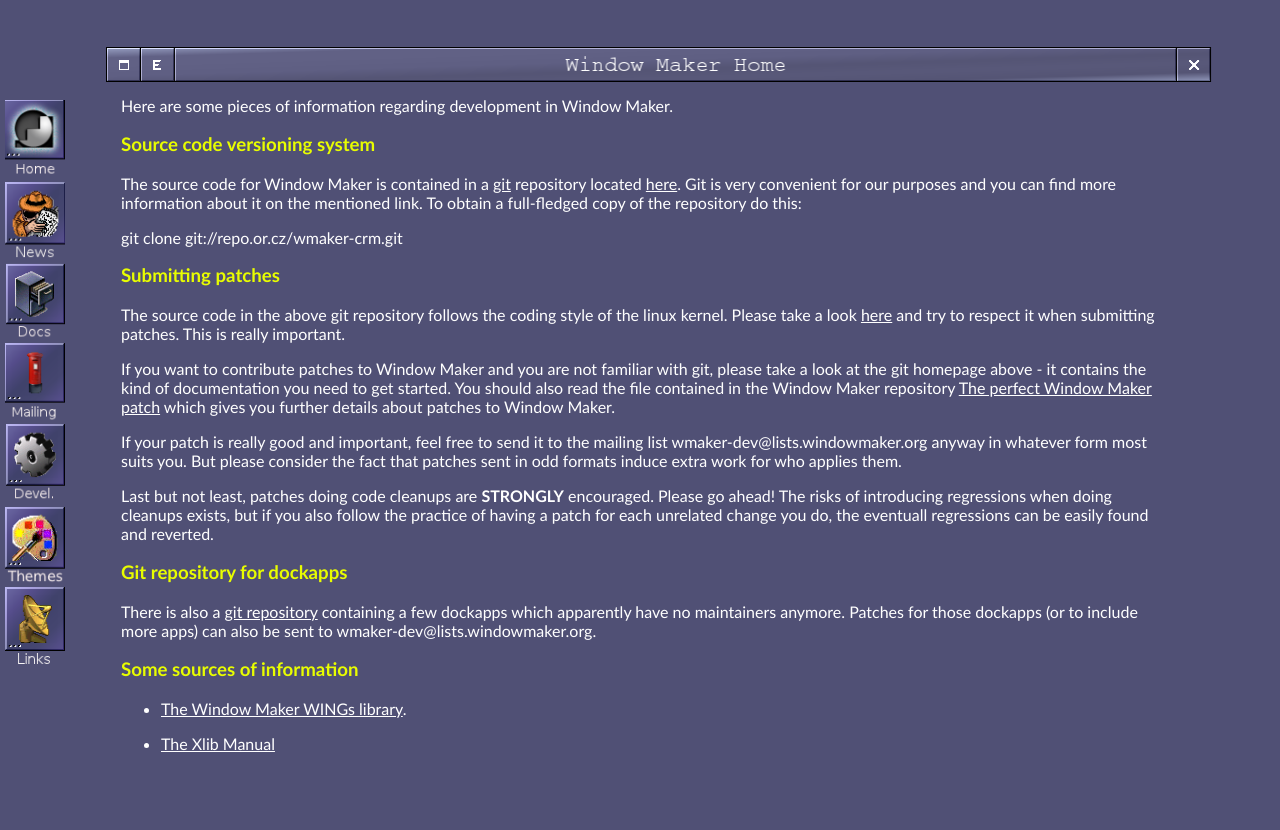
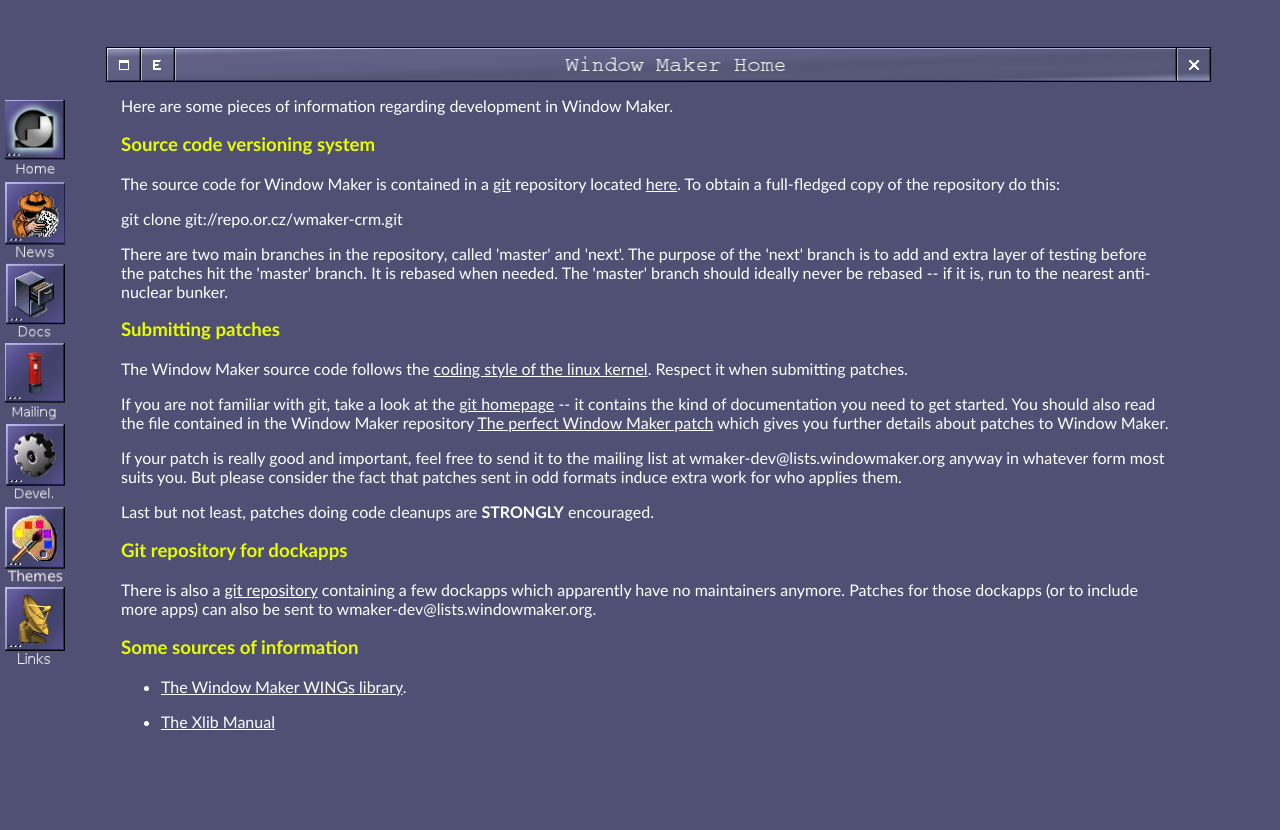
Before and after one commit to window-maker/dockapps, a PHP site: page /dev.php in a window 1280 px wide. Shown: the top 830 px of the page. Run offline with PHP 8.4, Linux system fonts and the light colour scheme.

Commit message:
dev: Small updates

```diff
--- a/dev.php
+++ b/dev.php
@@ -19,35 +19,36 @@
 
           <h3>Source code versioning system</h3>
 
-          <p>The source code for Window Maker is contained in a <a href="http://git-scm.com/">git</a> repository located <a href=
-          "http://repo.or.cz/w/wmaker-crm.git">here</a>. Git is very convenient for our purposes and you can find more
-          information about it on the mentioned link. To obtain a full-fledged copy of the repository do this:<br /></p>
+          <p>The source code for Window Maker is contained in a <a href="http://git-scm.com/" target="_blank">git</a> repository located <a href=
+          "http://repo.or.cz/w/wmaker-crm.git" target="_blank">here</a>. To obtain a full-fledged copy of the repository do this:<br /></p>
 
           <p>git clone git://repo.or.cz/wmaker-crm.git<br /></p>
 
+	  <p> There are two main branches in the repository, called 'master' and 'next'. The purpose of the 'next' branch is to add
+	  and extra layer of testing before the patches hit the 'master' branch. It is rebased when needed. The 'master' branch
+	  should ideally never be rebased -- if it is, run to the nearest anti-nuclear bunker.</p>
+
           <h3>Submitting patches</h3>
 
-          <p>The source code in the above git repository follows the coding style of the linux kernel. Please take a look
-          <a href="http://git.kernel.org/?p=linux/kernel/git/torvalds/linux.git;a=blob_plain;f=Documentation/CodingStyle;hb=HEAD">
-          here</a> and try to respect it when submitting patches. This is really important.</p>
+          <p>The Window Maker source code follows the
+          <a href="http://git.kernel.org/?p=linux/kernel/git/torvalds/linux.git;a=blob_plain;f=Documentation/CodingStyle;hb=HEAD" target="_blank">
+          coding style of the linux kernel</a>. Respect it when submitting patches.</p>
 
-          <p>If you want to contribute patches to Window Maker and you are not familiar with git, please take a look at the git
-          homepage above - it contains the kind of documentation you need to get started. You should also read the file contained
+          <p>If you are not familiar with git, take a look at the <a href="http://git-scm.com/" target="_blank">git homepage</a>
+          -- it contains the kind of documentation you need to get started. You should also read the file contained
           in the Window Maker repository <a href=
-          "http://repo.or.cz/w/wmaker-crm.git/blob/HEAD:/The-perfect-Window-Maker-patch.txt">The perfect Window Maker patch</a>
+          "http://repo.or.cz/w/wmaker-crm.git/blob/HEAD:/The-perfect-Window-Maker-patch.txt" target="_blank">The perfect Window Maker patch</a>
           which gives you further details about patches to Window Maker.</p>
 
-          <p>If your patch is really good and important, feel free to send it to the mailing list
+          <p>If your patch is really good and important, feel free to send it to the mailing list at
           wmaker-dev@lists.windowmaker.org anyway in whatever form most suits you. But please consider the fact that patches sent
           in odd formats induce extra work for who applies them.</p>
 
-          <p>Last but not least, patches doing code cleanups are <strong>STRONGLY</strong> encouraged. Please go ahead! The risks
-          of introducing regressions when doing cleanups exists, but if you also follow the practice of having a patch for each
-          unrelated change you do, the eventuall regressions can be easily found and reverted.</p>
+          <p>Last but not least, patches doing code cleanups are <strong>STRONGLY</strong> encouraged.</p>
 
           <h3>Git repository for dockapps</h3>
 
-          <p>There is also a <a href="http://repo.or.cz/w/dockapps.git">git repository</a> containing a few dockapps which
+          <p>There is also a <a href="http://repo.or.cz/w/dockapps.git" target="_blank">git repository</a> containing a few dockapps which
           apparently have no maintainers anymore. Patches for those dockapps (or to include more apps) can also be sent to
           wmaker-dev@lists.windowmaker.org.</p>
 
@@ -59,7 +60,7 @@
             </li>
 
             <li>
-              <p><a href="http://tronche.com/gui/x/xlib/">The Xlib Manual</a></p>
+              <p><a href="http://tronche.com/gui/x/xlib/" target="_blank">The Xlib Manual</a></p>
             </li>
           </ul><br />
           <br />
```
